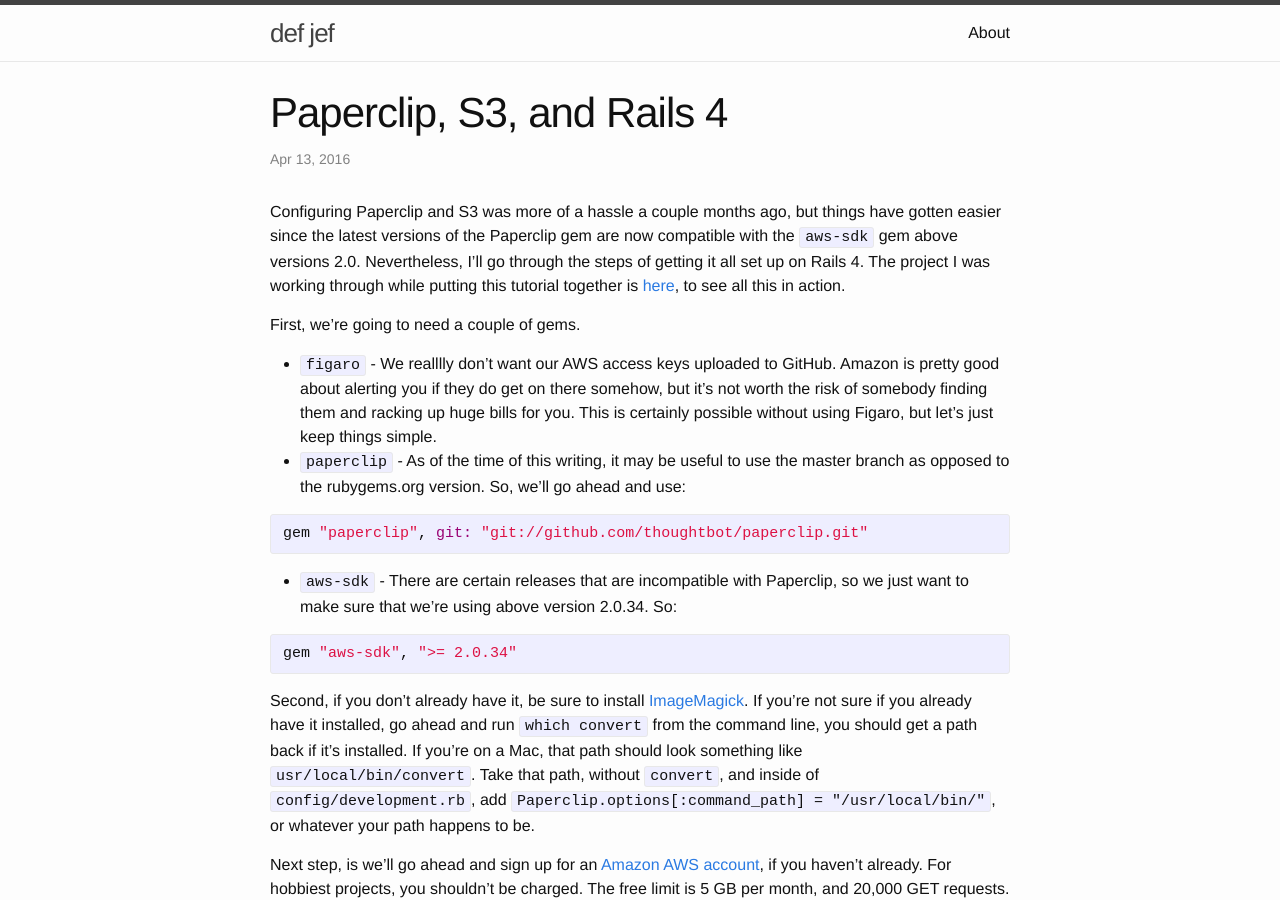
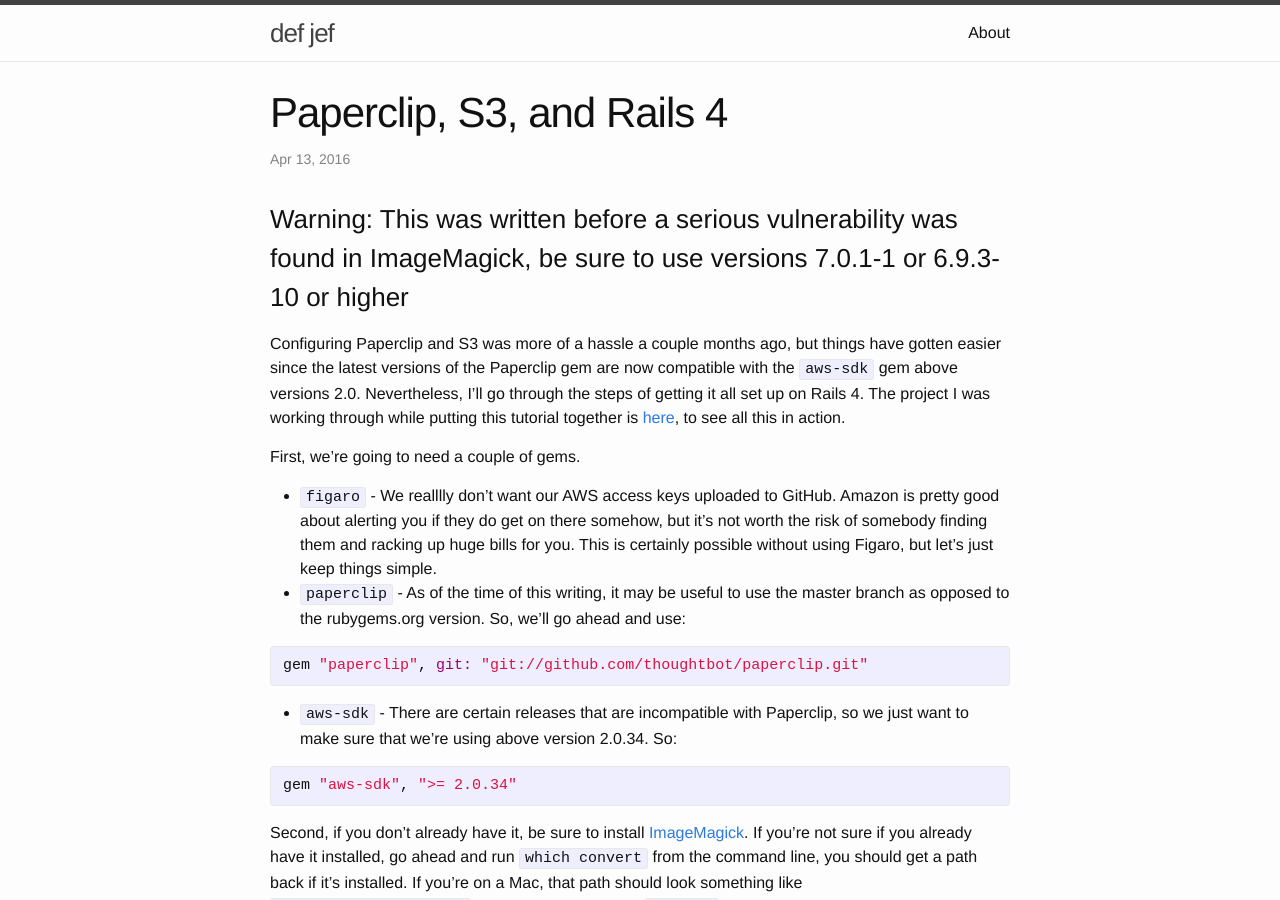
Before and after one commit to jbrr/jbrr.github.io, a Jekyll site: the page built from _posts/2016-04-13-paperclip-s3-and-rails-4.markdown, in a window 1280 px wide and 900 px high. Built offline with Jekyll 4.4.1, drawn with Linux system fonts in a browser that asks for light colours.

Commit message:
Add note about imagemagick

```diff
--- a/_posts/2016-04-13-paperclip-s3-and-rails-4.markdown
+++ b/_posts/2016-04-13-paperclip-s3-and-rails-4.markdown
@@ -4,6 +4,9 @@
 date: 2016-04-13 12:00:00
 categories: tutorials
 ---
+
+### Warning: This was written before a serious vulnerability was found in ImageMagick, be sure to use versions 7.0.1-1 or 6.9.3-10 or higher
+
 Configuring Paperclip and S3 was more of a hassle a couple months ago, but things have gotten easier since the latest versions of the Paperclip gem are now compatible with the `aws-sdk` gem above versions 2.0. Nevertheless, I'll go through the steps of getting it all set up on Rails 4. The project I was working through while putting this tutorial together is [here](https://github.com/jbrr/photo-portfolio), to see all this in action.
 
 First, we're going to need a couple of gems.
```
